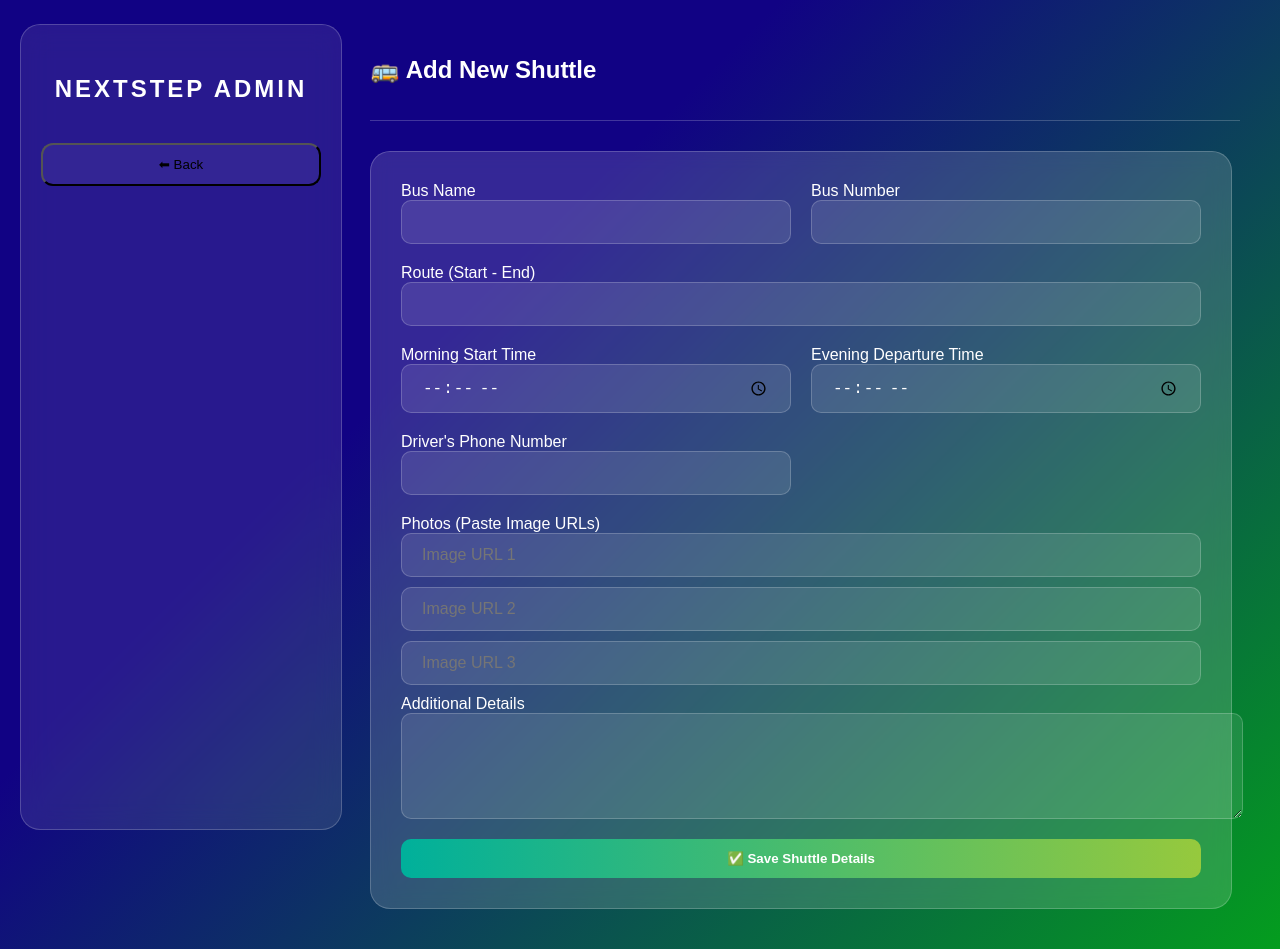
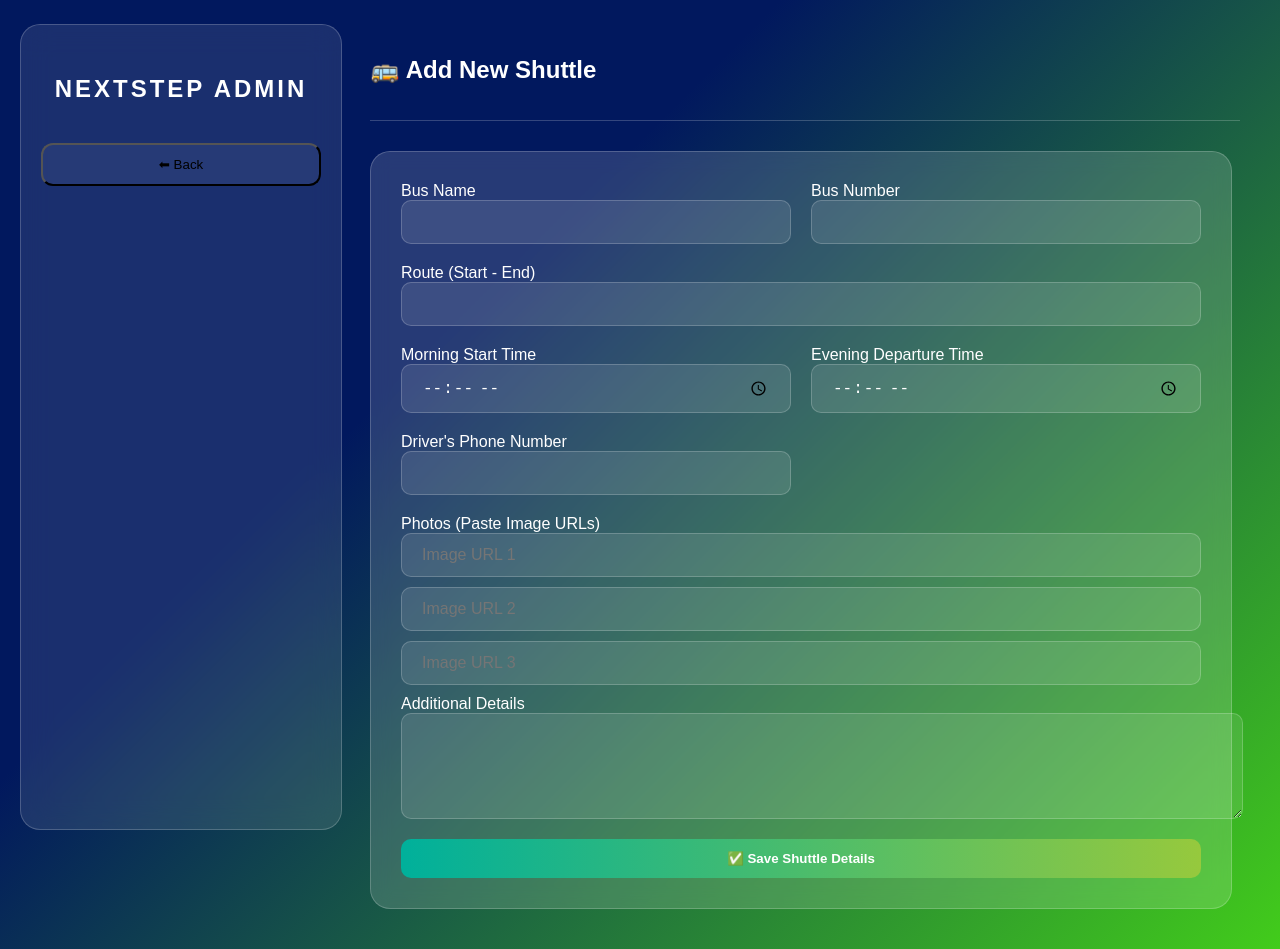
Before and after one commit to sudeesharavisara2-sys/nextstep-frontend, a React (Vite) app: page /add-shuttle in a window 1280 px wide. Built offline with nearby package versions, Linux system fonts and the light colour scheme.

Commit message:
Update Dashboard Color

```diff
--- a/src/styles/Dashboard.css
+++ b/src/styles/Dashboard.css
@@ -2,7 +2,7 @@
 .dashboard-layout {
     display: flex;
     min-height: 100vh;
-    background: linear-gradient(135deg, #110284 35%, #049d1e 100%);
+    background: linear-gradient(135deg, #01185e 35%, #42cc1b 100%);
     color: white;
     font-family: 'Poppins', sans-serif;
 }
@@ -10,7 +10,7 @@
 /* --- Sidebar (Floating Glassmorphism Effect) --- */
 .sidebar {
     width: 280px;
-    background: rgba(238, 233, 233, 0.1);
+    background: rgba(255, 255, 255, 0.1);
     backdrop-filter: blur(15px);
     color: white;
     display: flex;
@@ -128,7 +128,7 @@
 
 .view-btn {
     background-color: #fff;
-    color: #61c7de;
+    color: #4e73df;
     border: none;
     padding: 10px 25px;
     border-radius: 50px;
@@ -138,7 +138,7 @@
 }
 
 .view-btn:hover {
-    background-color: #0eb792;
+    background-color: #4e73df;
     color: white;
 }
 
```
